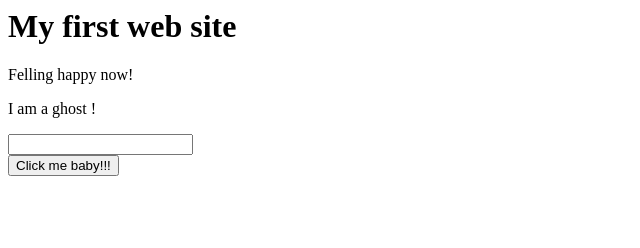
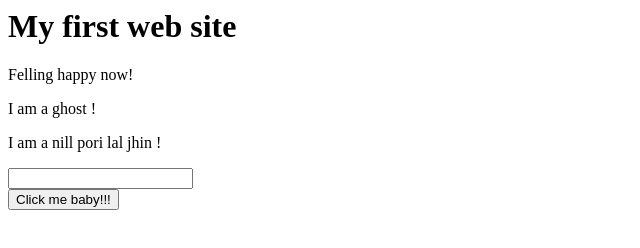
Before and after one commit to Tuhinsarker138/my-first-website, a plain HTML site: page index.html in a window 1280 px wide. Shown: the whole page, without its empty margins (0-640 px from the left). Drawn offline with Linux system fonts and the light colour scheme.

Commit message:
jhin added

```diff
--- a/index.html
+++ b/index.html
@@ -9,6 +9,7 @@
     <h1>My first web site</h1>
     <p>Felling happy now!</p>
     <p>I am a ghost !</p>
+    <p> I am a nill pori lal jhin !</p>
     <input type="text">
     <br>
     <button>Click me baby!!!</button>
```
